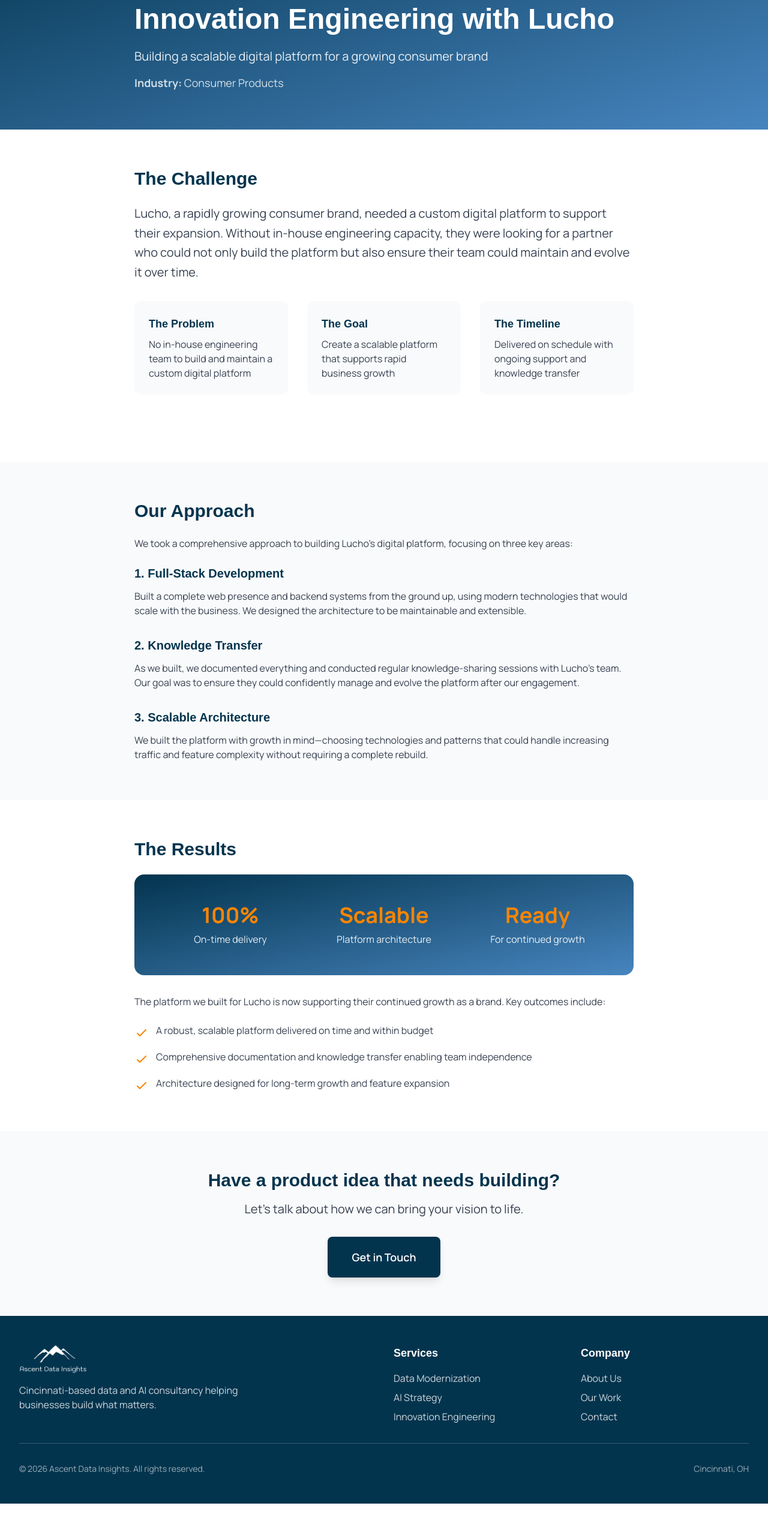
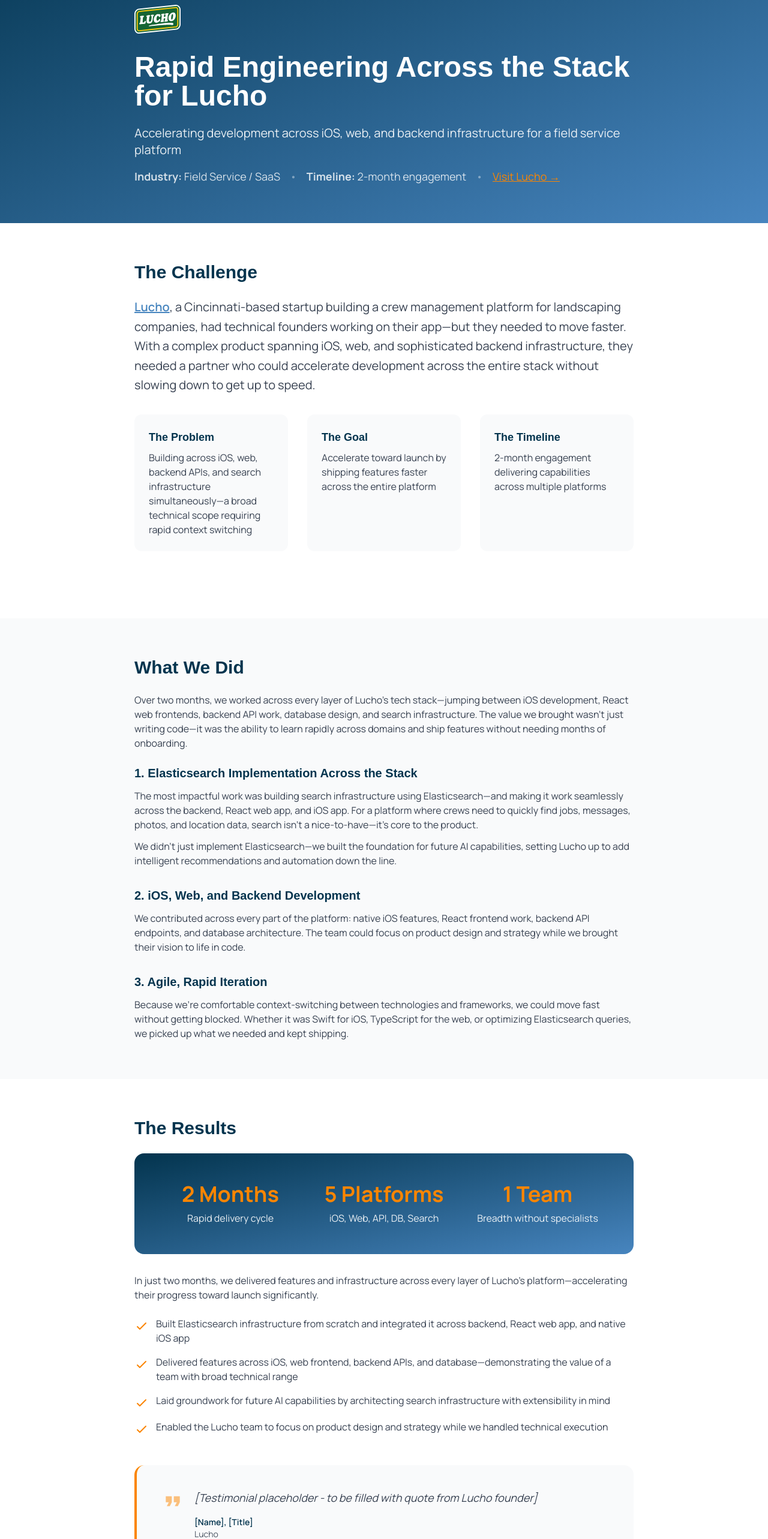
Before and after one commit to Ascent-Data-Insights/adi-website, a Next.js app: page /case-studies/innovation-engineering-lucho in a window 1280 px wide. Shown: the part 180-2746 px from the top of the page at 60% size. Before the commit the page ends 2687 px from the top, so only its background shows below. Built offline with nearby package versions, Linux system fonts and the light colour scheme; a web font is replaced by a local one.

Commit message:
lucho case study

```diff
--- a/app/case-studies/innovation-engineering-lucho/page.tsx
+++ b/app/case-studies/innovation-engineering-lucho/page.tsx
@@ -1,11 +1,12 @@
 import Link from 'next/link';
+import Image from 'next/image';
 import Header from '@/app/components/Header';
 import Footer from '@/app/components/Footer';
 import type { Metadata } from 'next';
 
 export const metadata: Metadata = {
   title: 'Innovation Engineering with Lucho | Case Study | Ascent Data Insights',
-  description: 'How we built a scalable digital platform for a growing consumer brand.',
+  description: 'How we accelerated development across iOS, web, and backend for a field service platform.',
 };
 
 export default function LuchoCaseStudyPage() {
@@ -23,17 +24,45 @@
               </span>
             </div>
 
+            {/* Lucho Logo */}
+            <div className="mb-8">
+              <Image
+                src="/images/lucho.svg"
+                alt="Lucho"
+                width={200}
+                height={60}
+                className="h-12 w-auto"
+              />
+            </div>
+
             <h1 className="font-heading text-4xl sm:text-5xl font-bold text-white mb-6">
-              Innovation Engineering with Lucho
+              Rapid Engineering Across the Stack for Lucho
             </h1>
 
             <p className="text-xl text-white/90 mb-4">
-              Building a scalable digital platform for a growing consumer brand
+              Accelerating development across iOS, web, and backend infrastructure for a field service platform
             </p>
 
-            <p className="text-lg text-white/80">
-              <strong>Industry:</strong> Consumer Products
-            </p>
+            <div className="flex flex-col sm:flex-row sm:items-center gap-4 text-lg text-white/80">
+              <div>
+                <strong>Industry:</strong> Field Service / SaaS
+              </div>
+              <div className="hidden sm:block text-white/40">•</div>
+              <div>
+                <strong>Timeline:</strong> 2-month engagement
+              </div>
+              <div className="hidden sm:block text-white/40">•</div>
+              <div>
+                <a
+                  href="https://getlucho.com/"
+                  target="_blank"
+                  rel="noopener noreferrer"
+                  className="text-brand-accent hover:text-white transition-colors underline"
+                >
+                  Visit Lucho →
+                </a>
+              </div>
+            </div>
           </div>
         </section>
 
@@ -44,10 +73,18 @@
               The Challenge
             </h2>
             <p className="text-xl text-gray-700 mb-8 leading-relaxed">
-              Lucho, a rapidly growing consumer brand, needed a custom digital platform to support
-              their expansion. Without in-house engineering capacity, they were looking for a
-              partner who could not only build the platform but also ensure their team could
-              maintain and evolve it over time.
+              <a
+                href="https://getlucho.com/"
+                target="_blank"
+                rel="noopener noreferrer"
+                className="text-brand-secondary hover:text-brand-primary transition-colors underline font-semibold"
+              >
+                Lucho
+              </a>
+              , a Cincinnati-based startup building a crew management platform for landscaping companies,
+              had technical founders working on their app—but they needed to move faster. With a complex
+              product spanning iOS, web, and sophisticated backend infrastructure, they needed a partner
+              who could accelerate development across the entire stack without slowing down to get up to speed.
             </p>
 
             <div className="grid md:grid-cols-3 gap-8 mb-12">
@@ -56,7 +93,7 @@
                   The Problem
                 </h3>
                 <p className="text-gray-700">
-                  No in-house engineering team to build and maintain a custom digital platform
+                  Building across iOS, web, backend APIs, and search infrastructure simultaneously—a broad technical scope requiring rapid context switching
                 </p>
               </div>
               <div className="bg-gray-50 p-6 rounded-xl">
@@ -64,7 +101,7 @@
                   The Goal
                 </h3>
                 <p className="text-gray-700">
-                  Create a scalable platform that supports rapid business growth
+                  Accelerate toward launch by shipping features faster across the entire platform
                 </p>
               </div>
               <div className="bg-gray-50 p-6 rounded-xl">
@@ -72,7 +109,7 @@
                   The Timeline
                 </h3>
                 <p className="text-gray-700">
-                  Delivered on schedule with ongoing support and knowledge transfer
+                  2-month engagement delivering capabilities across multiple platforms
                 </p>
               </div>
             </div>
@@ -83,45 +120,54 @@
         <section className="py-16 bg-gray-50">
           <div className="max-w-4xl mx-auto px-4 sm:px-6 lg:px-8">
             <h2 className="font-heading text-3xl font-bold text-brand-primary mb-6">
-              Our Approach
+              What We Did
             </h2>
             <div className="prose prose-lg max-w-none">
               <p className="text-gray-700 mb-6">
-                We took a comprehensive approach to building Lucho's digital platform, focusing on
-                three key areas:
+                Over two months, we worked across every layer of Lucho's tech stack—jumping between
+                iOS development, React web frontends, backend API work, database design, and search
+                infrastructure. The value we brought wasn't just writing code—it was the ability to
+                learn rapidly across domains and ship features without needing months of onboarding.
               </p>
 
               <div className="space-y-8">
                 <div>
                   <h3 className="font-heading text-xl font-bold text-brand-primary mb-3">
-                    1. Full-Stack Development
+                    1. Elasticsearch Implementation Across the Stack
                   </h3>
+                  <p className="text-gray-700 mb-3">
+                    The most impactful work was building search infrastructure using Elasticsearch—and
+                    making it work seamlessly across the backend, React web app, and iOS app. For a
+                    platform where crews need to quickly find jobs, messages, photos, and location
+                    data, search isn't a nice-to-have—it's core to the product.
+                  </p>
                   <p className="text-gray-700">
-                    Built a complete web presence and backend systems from the ground up, using
-                    modern technologies that would scale with the business. We designed the
-                    architecture to be maintainable and extensible.
+                    We didn't just implement Elasticsearch—we built the foundation for future AI
+                    capabilities, setting Lucho up to add intelligent recommendations and automation
+                    down the line.
                   </p>
                 </div>
 
                 <div>
                   <h3 className="font-heading text-xl font-bold text-brand-primary mb-3">
-                    2. Knowledge Transfer
+                    2. iOS, Web, and Backend Development
                   </h3>
                   <p className="text-gray-700">
-                    As we built, we documented everything and conducted regular knowledge-sharing
-                    sessions with Lucho's team. Our goal was to ensure they could confidently
-                    manage and evolve the platform after our engagement.
+                    We contributed across every part of the platform: native iOS features, React
+                    frontend work, backend API endpoints, and database architecture. The team could
+                    focus on product design and strategy while we brought their vision to life in code.
                   </p>
                 </div>
 
                 <div>
                   <h3 className="font-heading text-xl font-bold text-brand-primary mb-3">
-                    3. Scalable Architecture
+                    3. Agile, Rapid Iteration
                   </h3>
                   <p className="text-gray-700">
-                    We built the platform with growth in mind—choosing technologies and patterns
-                    that could handle increasing traffic and feature complexity without requiring a
-                    complete rebuild.
+                    Because we're comfortable context-switching between technologies and frameworks,
+                    we could move fast without getting blocked. Whether it was Swift for iOS,
+                    TypeScript for the web, or optimizing Elasticsearch queries, we picked up what
+                    we needed and kept shipping.
                   </p>
                 </div>
               </div>
@@ -139,24 +185,24 @@
             <div className="bg-gradient-to-br from-brand-primary to-brand-secondary rounded-2xl p-8 md:p-12 text-white mb-8">
               <div className="grid md:grid-cols-3 gap-8 text-center">
                 <div>
-                  <div className="text-4xl font-bold text-brand-accent mb-2">100%</div>
-                  <div className="text-white/90">On-time delivery</div>
+                  <div className="text-4xl font-bold text-brand-accent mb-2">2 Months</div>
+                  <div className="text-white/90">Rapid delivery cycle</div>
                 </div>
                 <div>
-                  <div className="text-4xl font-bold text-brand-accent mb-2">Scalable</div>
-                  <div className="text-white/90">Platform architecture</div>
+                  <div className="text-4xl font-bold text-brand-accent mb-2">5 Platforms</div>
+                  <div className="text-white/90">iOS, Web, API, DB, Search</div>
                 </div>
                 <div>
-                  <div className="text-4xl font-bold text-brand-accent mb-2">Ready</div>
-                  <div className="text-white/90">For continued growth</div>
+                  <div className="text-4xl font-bold text-brand-accent mb-2">1 Team</div>
+                  <div className="text-white/90">Breadth without specialists</div>
                 </div>
               </div>
             </div>
 
-            <div className="prose prose-lg max-w-none">
+            <div className="prose prose-lg max-w-none mb-12">
               <p className="text-gray-700 mb-6">
-                The platform we built for Lucho is now supporting their continued growth as a
-                brand. Key outcomes include:
+                In just two months, we delivered features and infrastructure across every layer of
+                Lucho's platform—accelerating their progress toward launch significantly.
               </p>
 
               <ul className="space-y-4 text-gray-700">
@@ -175,7 +221,8 @@
                     />
                   </svg>
                   <span>
-                    A robust, scalable platform delivered on time and within budget
+                    Built Elasticsearch infrastructure from scratch and integrated it across backend,
+                    React web app, and native iOS app
                   </span>
                 </li>
                 <li className="flex items-start">
@@ -193,7 +240,8 @@
                     />
                   </svg>
                   <span>
-                    Comprehensive documentation and knowledge transfer enabling team independence
+                    Delivered features across iOS, web frontend, backend APIs, and database—demonstrating
+                    the value of a team with broad technical range
                   </span>
                 </li>
                 <li className="flex items-start">
@@ -211,10 +259,52 @@
                     />
                   </svg>
                   <span>
-                    Architecture designed for long-term growth and feature expansion
+                    Laid groundwork for future AI capabilities by architecting search infrastructure
+                    with extensibility in mind
+                  </span>
+                </li>
+                <li className="flex items-start">
+                  <svg
+                    className="w-6 h-6 text-brand-accent mr-3 flex-shrink-0 mt-1"
+                    fill="none"
+                    viewBox="0 0 24 24"
+                    stroke="currentColor"
+                  >
+                    <path
+                      strokeLinecap="round"
+                      strokeLinejoin="round"
+                      strokeWidth={2}
+                      d="M5 13l4 4L19 7"
+                    />
+                  </svg>
+                  <span>
+                    Enabled the Lucho team to focus on product design and strategy while we handled
+                    technical execution
                   </span>
                 </li>
               </ul>
+            </div>
+
+            {/* Testimonial */}
+            <div className="bg-gray-50 rounded-2xl p-8 md:p-10 border-l-4 border-brand-accent">
+              <div className="flex items-start mb-4">
+                <svg
+                  className="w-10 h-10 text-brand-accent opacity-50 mr-4 flex-shrink-0"
+                  fill="currentColor"
+                  viewBox="0 0 24 24"
+                >
+                  <path d="M6 17h3l2-4V7H5v6h3zm8 0h3l2-4V7h-6v6h3z" />
+                </svg>
+                <div>
+                  <p className="text-lg text-gray-700 italic leading-relaxed mb-4">
+                    [Testimonial placeholder - to be filled with quote from Lucho founder]
+                  </p>
+                  <div className="text-sm text-gray-600">
+                    <div className="font-semibold text-brand-primary">[Name], [Title]</div>
+                    <div>Lucho</div>
+                  </div>
+                </div>
+              </div>
             </div>
           </div>
         </section>
@@ -223,10 +313,11 @@
         <section className="py-16 bg-gray-50">
           <div className="max-w-4xl mx-auto px-4 sm:px-6 lg:px-8 text-center">
             <h2 className="font-heading text-3xl font-bold text-brand-primary mb-4">
-              Have a product idea that needs building?
+              Need a team that can work across your entire stack?
             </h2>
             <p className="text-xl text-gray-700 mb-8">
-              Let's talk about how we can bring your vision to life.
+              Whether you're building an MVP, accelerating toward launch, or need to ship features
+              faster—let's talk about how we can help.
             </p>
             <Link
               href="/contact"
```
Also changed, not shown: public/images/lucho.svg (added).
